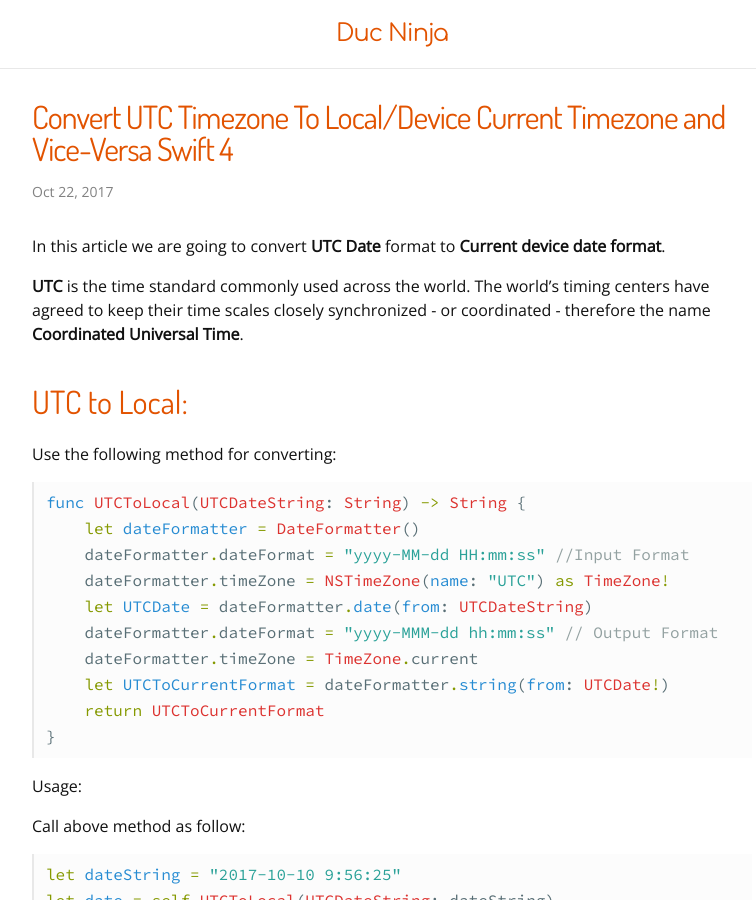
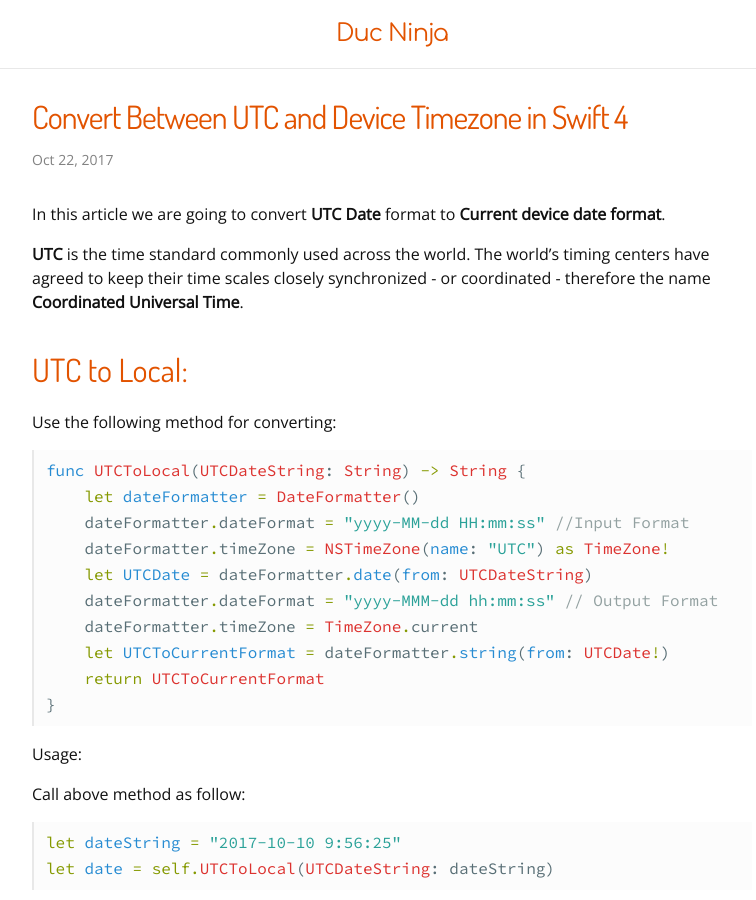
Before and after one commit to nnduc/nnduc.github.io, a Jekyll site: the page built from _posts/2017-10-22-convert-utc-local-swift4.md, in a window 1280 px wide and 900 px high. Shown: the whole window, without its empty margins (248-1004 px from the left). Built offline with Jekyll 4.4.1, drawn with Linux system fonts in a browser that asks for light colours; comment, search, counter and statistics services are not loaded.

Commit message:
Convert UTC Timezone To Local/Device Current Timezone and Vice-Versa Swift 4

```diff
--- a/_posts/2017-10-22-convert-utc-local-swift4.md
+++ b/_posts/2017-10-22-convert-utc-local-swift4.md
@@ -1,6 +1,6 @@
 ---
 layout: post
-title:  "Convert UTC Timezone To Local/Device Current Timezone and Vice-Versa Swift 4"
+title:  "Convert Between UTC and Device Timezone in Swift 4"
 date:   2017-10-22 20:16:34 +0700
 ---
 
```
